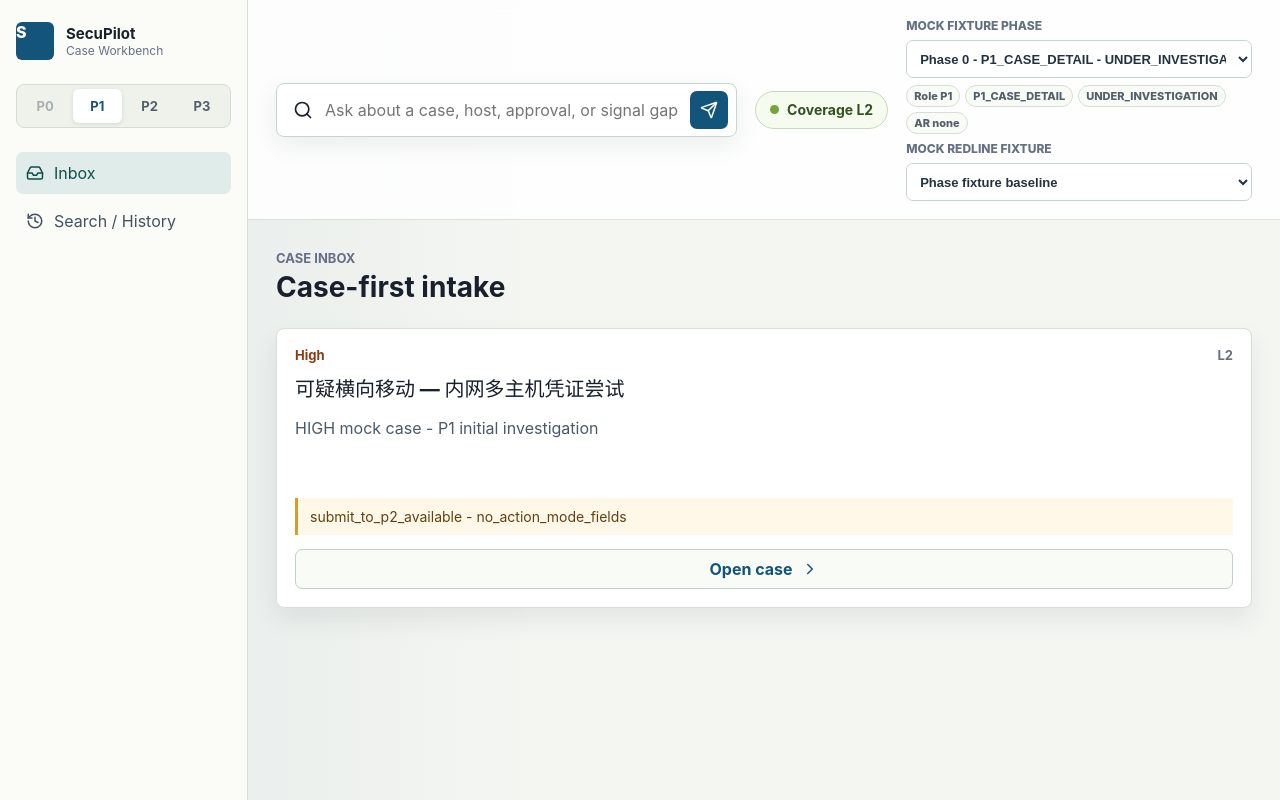
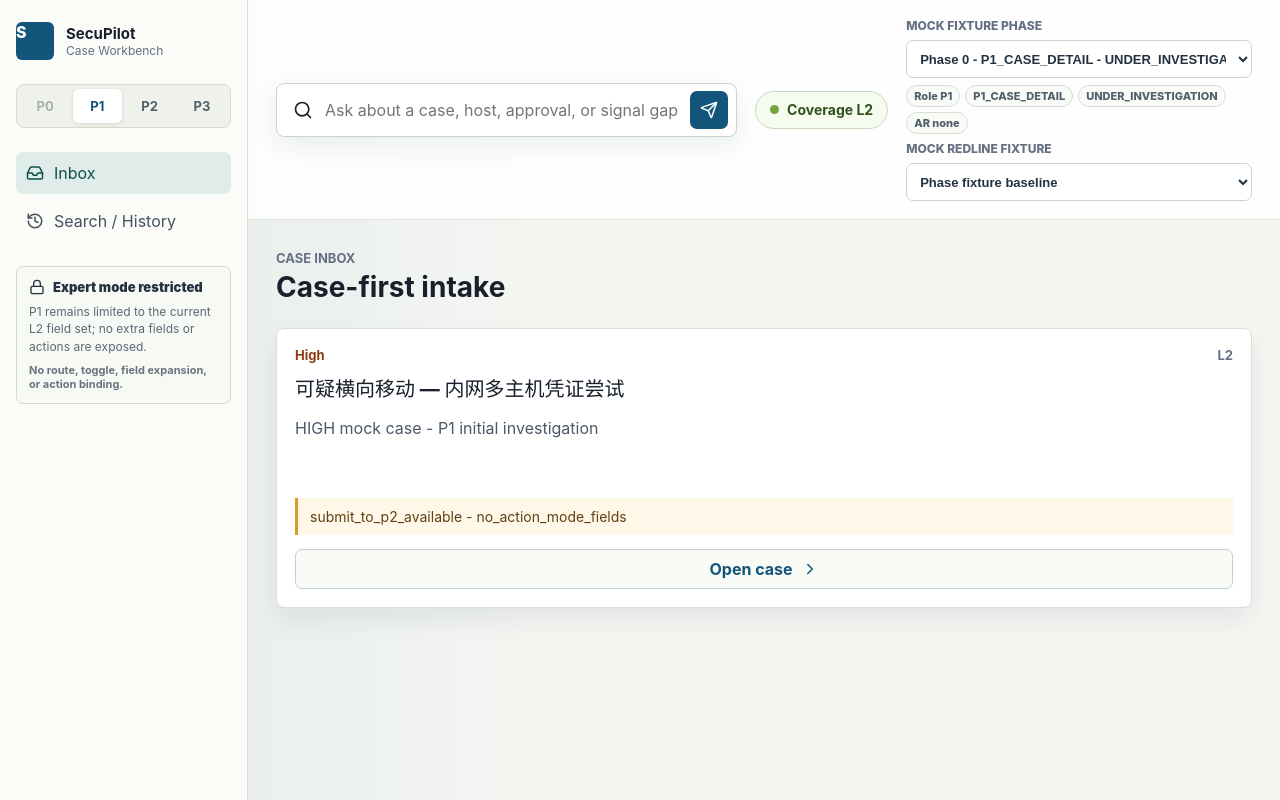
Before and after one commit to leojia1977/jarvis, a React (Vite) app in the folder frontend/: page / in a window 1280 px wide. Built offline with nearby package versions, Linux system fonts and the light colour scheme.

Commit message:
Implement GS-T04 expert mode skeleton

```diff
--- a/frontend/src/App.css
+++ b/frontend/src/App.css
@@ -141,6 +141,37 @@ button {
 
 .nav-item[aria-disabled="true"] {
   cursor: default;
+}
+
+.expert-mode-entry {
+  display: grid;
+  gap: 8px;
+  border: 1px solid #d3dbd1;
+  border-radius: 7px;
+  background: #f6f9f4;
+  padding: 12px;
+}
+
+.expert-mode-entry-title {
+  display: flex;
+  align-items: center;
+  gap: 8px;
+  color: #243140;
+  font-size: 13px;
+  font-weight: 900;
+}
+
+.expert-mode-entry p {
+  margin: 0;
+  color: #5d6875;
+  font-size: 12px;
+  line-height: 1.45;
+}
+
+.expert-mode-entry-note {
+  color: #6a7380;
+  font-size: 11px;
+  font-weight: 700;
 }
 
 .content-shell {
--- a/frontend/src/App.tsx
+++ b/frontend/src/App.tsx
@@ -38,6 +38,7 @@ type EvidenceMode = "auto" | "manual";
 type SubordinatePanel = "evidence" | "timeline" | "blast_radius";
 type NarrativeKey = "WHAT" | "WHY" | "INTENT" | "HONESTY" | "DECISION";
 type SearchFocusScope = "summary" | "approval_audit" | "history_audit";
+type ExpertModeEntryState = "entry_skeleton" | "p1_restricted" | "not_applicable";
 
 interface NavItem {
   label: string;
@@ -396,6 +397,37 @@ function clampCoverageRequest(
     : requestedCoverage;
 }
 
+function resolveExpertModeEntry(
+  role: Role,
+  coverage: CoverageLevel
+): {
+  state: ExpertModeEntryState;
+  title: string;
+  description: string;
+} {
+  if (role === "P3") {
+    return {
+      state: "not_applicable",
+      title: "Expert mode unavailable",
+      description: "P3 uses manager-readonly surfaces and does not receive this Global Shell entry."
+    };
+  }
+
+  if (role === "P1") {
+    return {
+      state: "p1_restricted",
+      title: "Expert mode restricted",
+      description: `P1 remains limited to the current ${coverage} field set; no extra fields or actions are exposed.`
+    };
+  }
+
+  return {
+    state: "entry_skeleton",
+    title: "Expert mode entry",
+    description: "Semantic skeleton for P0/P2 only; VF-03 final behavior remains pending."
+  };
+}
+
 interface AppProps {
   initialPhaseNumber?: number;
 }
@@ -531,6 +563,8 @@ function App({ initialPhaseNumber = FIXTURE_PHASES[0]?.phase ?? 0 }: AppProps =
             );
           })}
         </nav>
+
+        <ExpertModeEntrySlot coverage={activeCase.coverage} role={role} />
       </aside>
 
       <section className="content-shell">
@@ -581,6 +615,39 @@ function App({ initialPhaseNumber = FIXTURE_PHASES[0]?.phase ?? 0 }: AppProps =
         )}
       </section>
     </main>
+  );
+}
+
+function ExpertModeEntrySlot({
+  coverage,
+  role
+}: {
+  coverage: CoverageLevel;
+  role: Role;
+}) {
+  const entry = resolveExpertModeEntry(role, coverage);
+
+  if (entry.state === "not_applicable") {
+    return null;
+  }
+
+  return (
+    <section
+      aria-labelledby="expert-mode-entry-title"
+      className="expert-mode-entry"
+      data-action-state="not-implemented"
+      data-authority-source="resolved-surface-context"
+      data-expert-mode-state={entry.state}
+      data-testid="expert-mode-entry"
+      data-visual-state="skeleton"
+    >
+      <div className="expert-mode-entry-title">
+        <Lock aria-hidden="true" size={16} />
+        <span id="expert-mode-entry-title">{entry.title}</span>
+      </div>
+      <p>{entry.description}</p>
+      <span className="expert-mode-entry-note">No route, toggle, field expansion, or action binding.</span>
+    </section>
   );
 }
 
```
Also changed, not shown: 6 other files (tests, documents, lock files or other folders).
